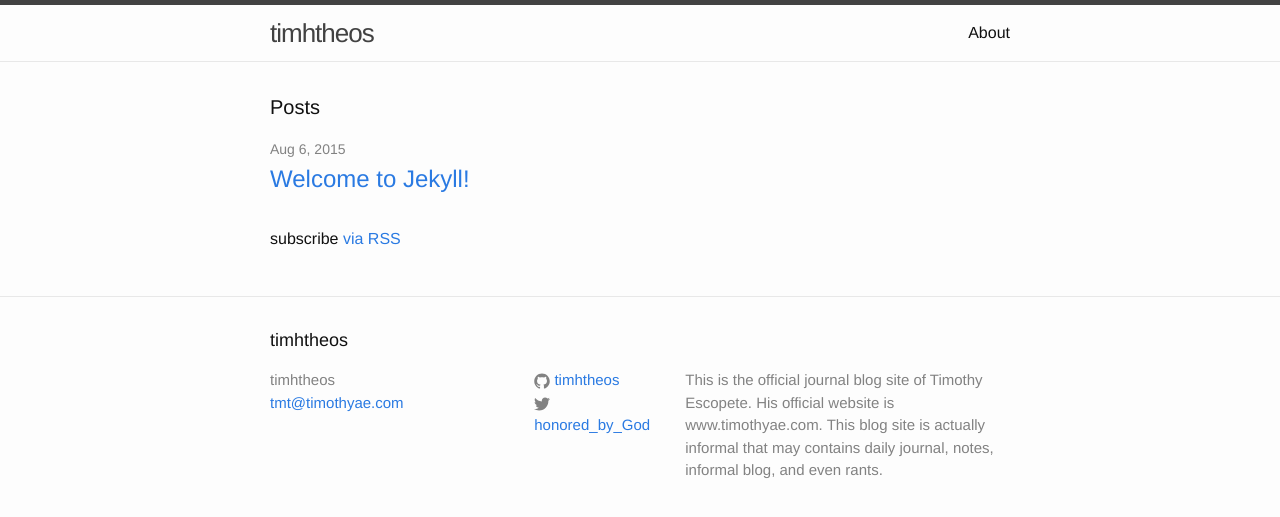
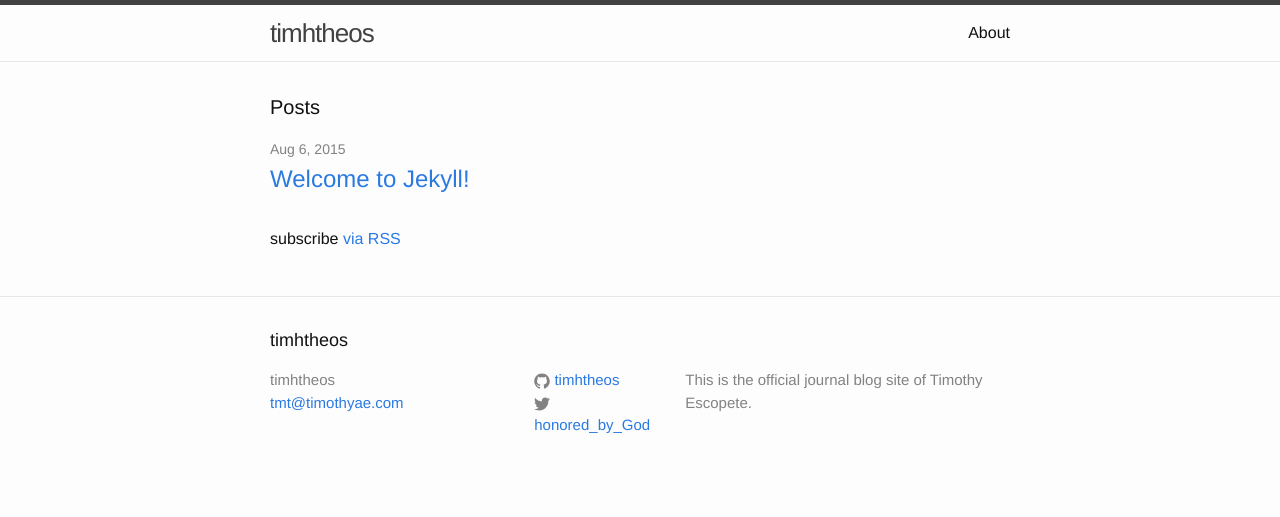
Before and after one commit to timhtheos/timhtheos.github.io, a Jekyll site: the page built from index.html, in a window 1280 px wide. Shown: the top 517 px of the page. Built offline with Jekyll 4.4.1, drawn with Linux system fonts in a browser that asks for light colours.

Commit message:
Update desc;

```diff
--- a/_config.yml
+++ b/_config.yml
@@ -2,9 +2,7 @@
 title: timhtheos
 email: tmt@timothyae.com
 description: >
-  This is the official journal blog site of Timothy Escopete.  His official
-  website is www.timothyae.com.  This blog site is actually informal that
-  may contains daily journal, notes, informal blog, and even rants.
+  This is the official journal blog site of Timothy Escopete.
 baseurl: "" # the subpath of your site, e.g. /blog/
 url: "http://www.tmt.ninja"
 twitter_username: honored_by_God
```
